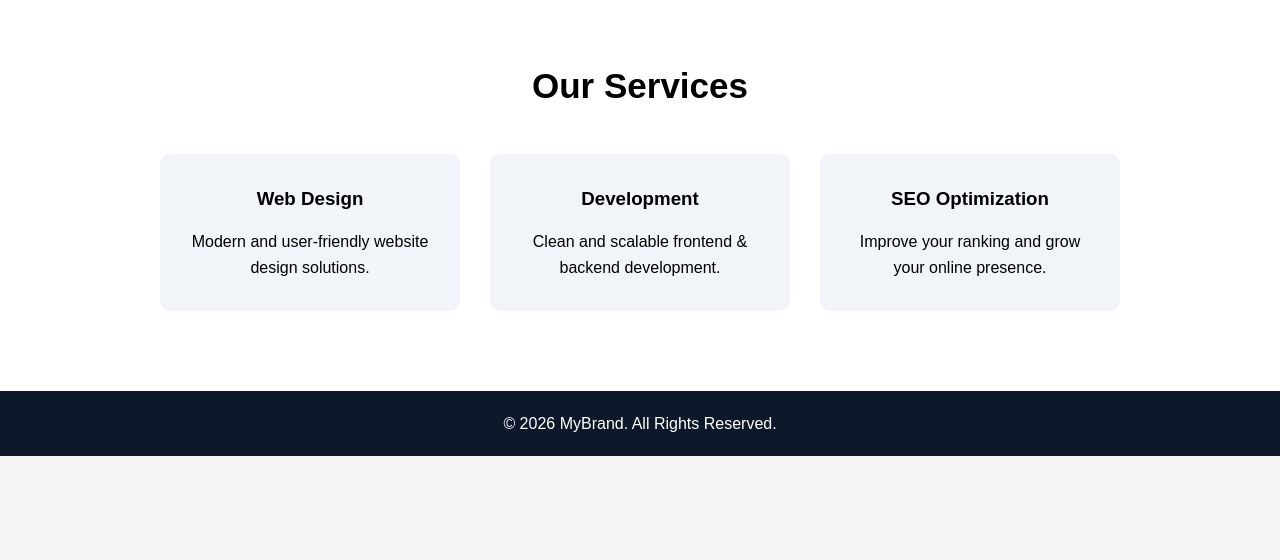
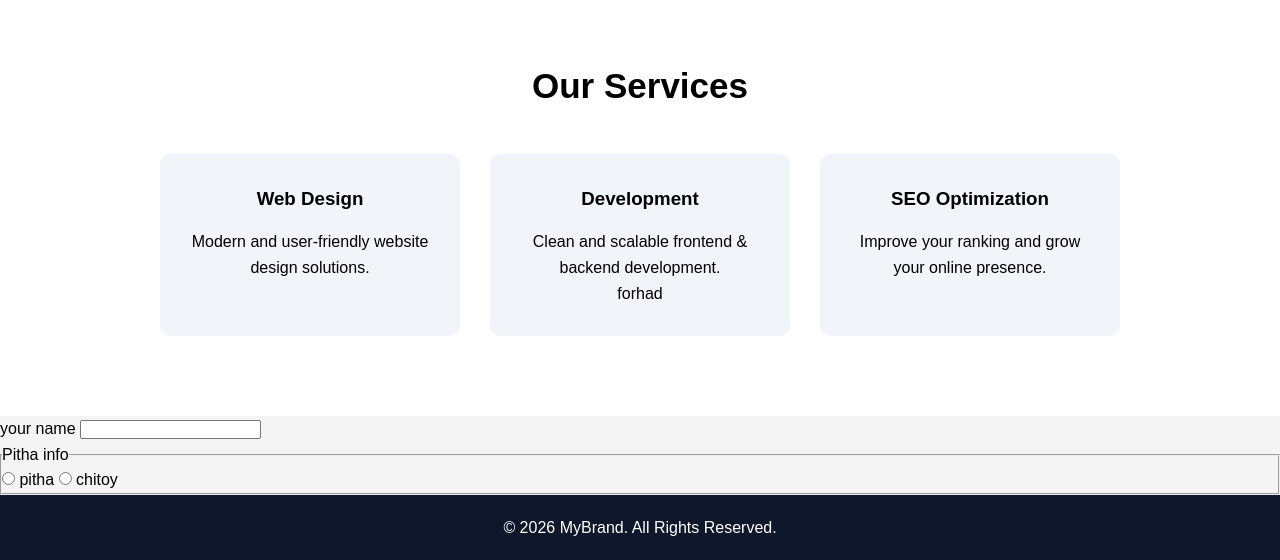
Before and after one commit to FarhadMobin/my-new-repo, a plain HTML site: page index.html in a window 1280 px wide. Shown: the part 820-1380 px from the top of the page. Before the commit the page ends 1276 px from the top, so only its background shows below. Drawn offline with Linux system fonts and the light colour scheme.

Commit message:
update file

```diff
--- a/index.html
+++ b/index.html
@@ -167,6 +167,7 @@
             <div class="card">
                 <h3>Development</h3>
                 <p>Clean and scalable frontend & backend development.</p>
+                <P>forhad</P>
             </div>
 
             <div class="card">
@@ -174,6 +175,19 @@
                 <p>Improve your ranking and grow your online presence.</p>
             </div>
         </div>
+    </section>
+    <section>
+        <label for="name"> your name</label>
+        <input type="text" id="name">
+        <fieldset>
+            <legend>Pitha info</legend>
+
+            <input type="radio" name="pitha" id="chitoy">
+            <label for="chitoy"> pitha</label>
+
+            <input type="radio" name="pitha" id="chitoy">
+            <label for="chitoy"> chitoy</label>
+        </fieldset>
     </section>
 
     <footer>
```
